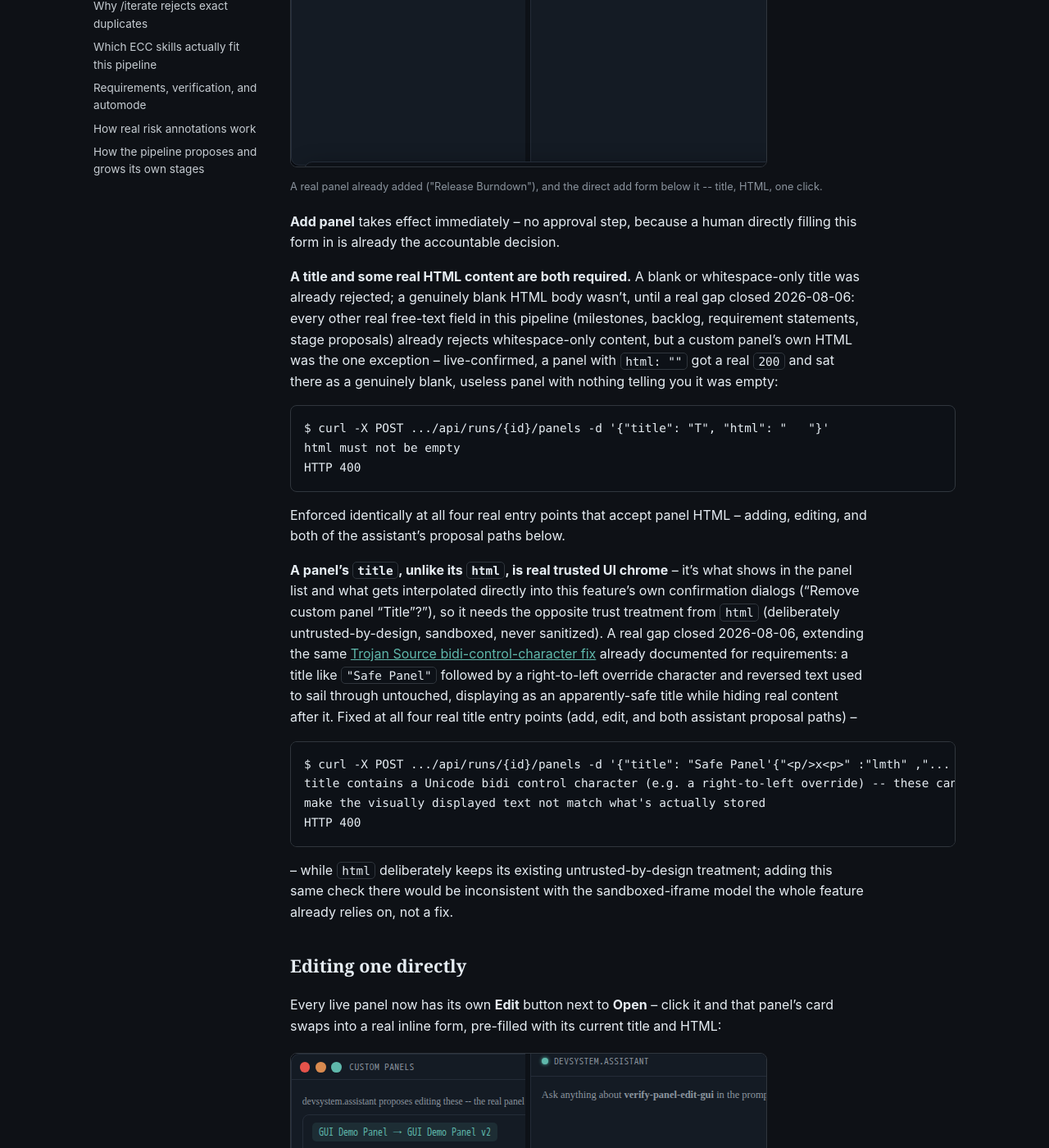
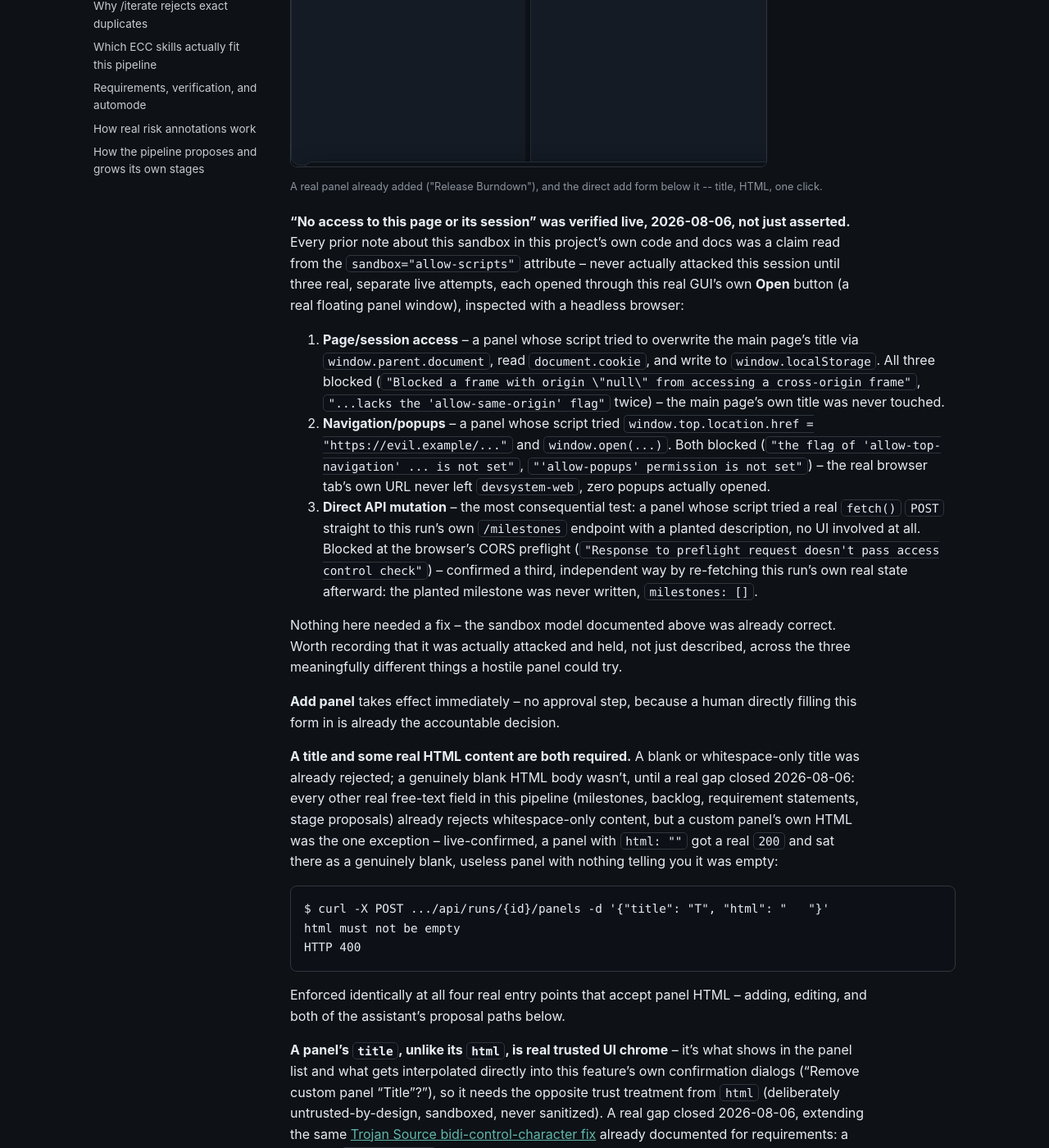
Before and after one commit to scimbe/CADS-devsystem-docs, a Jekyll site: the page built from _how-to/manage-custom-panels.md, in a window 1280 px wide and 1400 px high, scrolled down 901 px. Shown: the whole window at 82% size. Built offline with Jekyll 4.4.1, drawn with Linux system fonts in a browser that asks for light colours.

Commit message:
docs: document the live sandbox and rate-limit attack verifications
Both claims (custom-panel iframe isolation, assistant per-run rate
limit) had only ever been asserted from source comments this session --
never actually attacked/verified live until three real sandbox attacks
(page/session access, navigation/popups, blind API mutation via fetch)
and a real two-request rate-limit test. All held; nothing needed a fix,
but the claims are now backed by real, described attempts, not just
"the code says so".

Co-Authored-By: Claude Sonnet 5 <noreply@anthropic.com>
Claude-Session: https://claude.ai/code/session_018FkngvdKnmVcAT84EZe7Ur

```diff
--- a/_how-to/manage-custom-panels.md
+++ b/_how-to/manage-custom-panels.md
@@ -21,6 +21,30 @@ session, whatever the panel's own markup does.
 <img src="{{ '/assets/img/howto-manage-custom-panels/01-add-and-live-panel.png' | relative_url }}" alt="The Custom Panels manager showing one real live panel, 'Release Burndown', with an Open button, and the add-panel form below it">
 <figcaption>A real panel already added ("Release Burndown"), and the direct add form below it -- title, HTML, one click.</figcaption>
 </figure>
+
+**"No access to this page or its session" was verified live, 2026-08-06, not just asserted.** Every
+prior note about this sandbox in this project's own code and docs was a claim read from the
+`sandbox="allow-scripts"` attribute -- never actually attacked this session until three real,
+separate live attempts, each opened through this real GUI's own **Open** button (a real floating
+panel window), inspected with a headless browser:
+
+1. **Page/session access** -- a panel whose script tried to overwrite the main page's title via
+   `window.parent.document`, read `document.cookie`, and write to `window.localStorage`. All three
+   blocked (`"Blocked a frame with origin \"null\" from accessing a cross-origin frame"`,
+   `"...lacks the 'allow-same-origin' flag"` twice) -- the main page's own title was never touched.
+2. **Navigation/popups** -- a panel whose script tried `window.top.location.href = "https://evil.example/..."`
+   and `window.open(...)`. Both blocked (`"the flag of 'allow-top-navigation' ... is not set"`,
+   `"'allow-popups' permission is not set"`) -- the real browser tab's own URL never left
+   `devsystem-web`, zero popups actually opened.
+3. **Direct API mutation** -- the most consequential test: a panel whose script tried a real
+   `fetch()` `POST` straight to this run's own `/milestones` endpoint with a planted description, no
+   UI involved at all. Blocked at the browser's CORS preflight (`"Response to preflight request
+   doesn't pass access control check"`) -- confirmed a third, independent way by re-fetching this
+   run's own real state afterward: the planted milestone was never written, `milestones: []`.
+
+Nothing here needed a fix -- the sandbox model documented above was already correct. Worth recording
+that it was actually attacked and held, not just described, across the three meaningfully different
+things a hostile panel could try.
 
 **Add panel** takes effect immediately -- no approval step, because a human directly filling this
 form in is already the accountable decision.
```
Also changed, not shown: _how-to/ask-the-assistant.md (+17 -0 lines).
